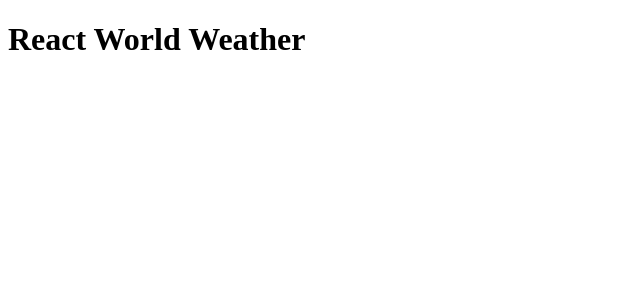
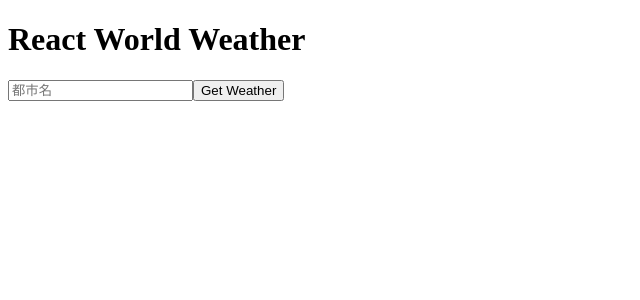
Before and after one commit to DynamicDaikon/react-weather-app, a React (Vite) app: page / in a window 1280 px wide. Shown: the top 300 px of the page, without its empty margins (0-640 px from the left). Built offline with nearby package versions, Linux system fonts and the light colour scheme.

Commit message:
create form component

```diff
--- a/src/App.tsx
+++ b/src/App.tsx
@@ -1,9 +1,11 @@
 import Title from './components/Title';
+import Form from './components/Form';
 
 const App = () => {
   return (
     <div>
       <Title />
+      <Form />
     </div>
   );
 };
--- /dev/null
+++ b/src/components/Form.tsx
@@ -0,0 +1,10 @@
+const Form = () => {
+  return (
+    <form>
+      <input type="text" name="city" placeholder="都市名" />
+      <button type="submit">Get Weather</button>
+    </form>
+  );
+};
+
+export default Form;
```
